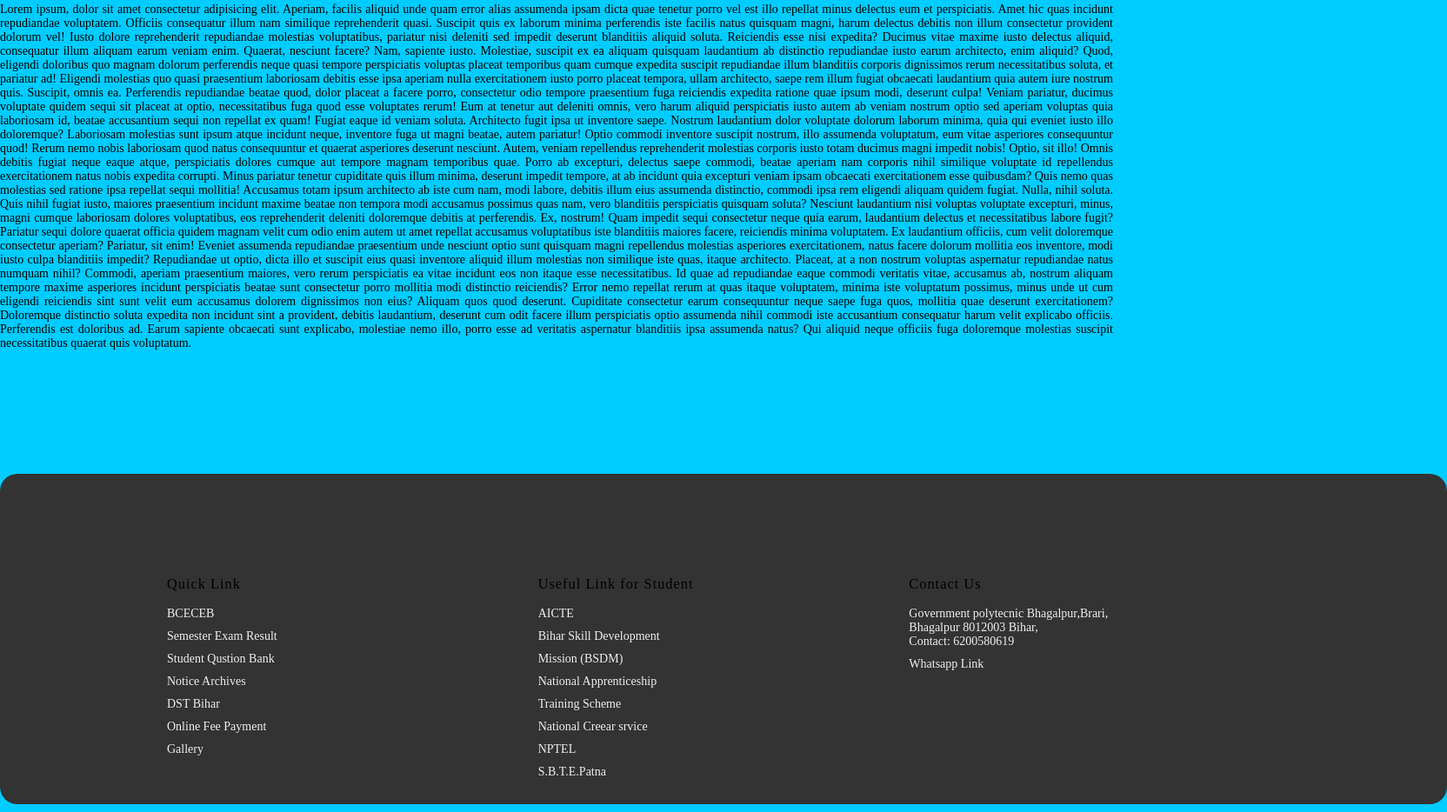
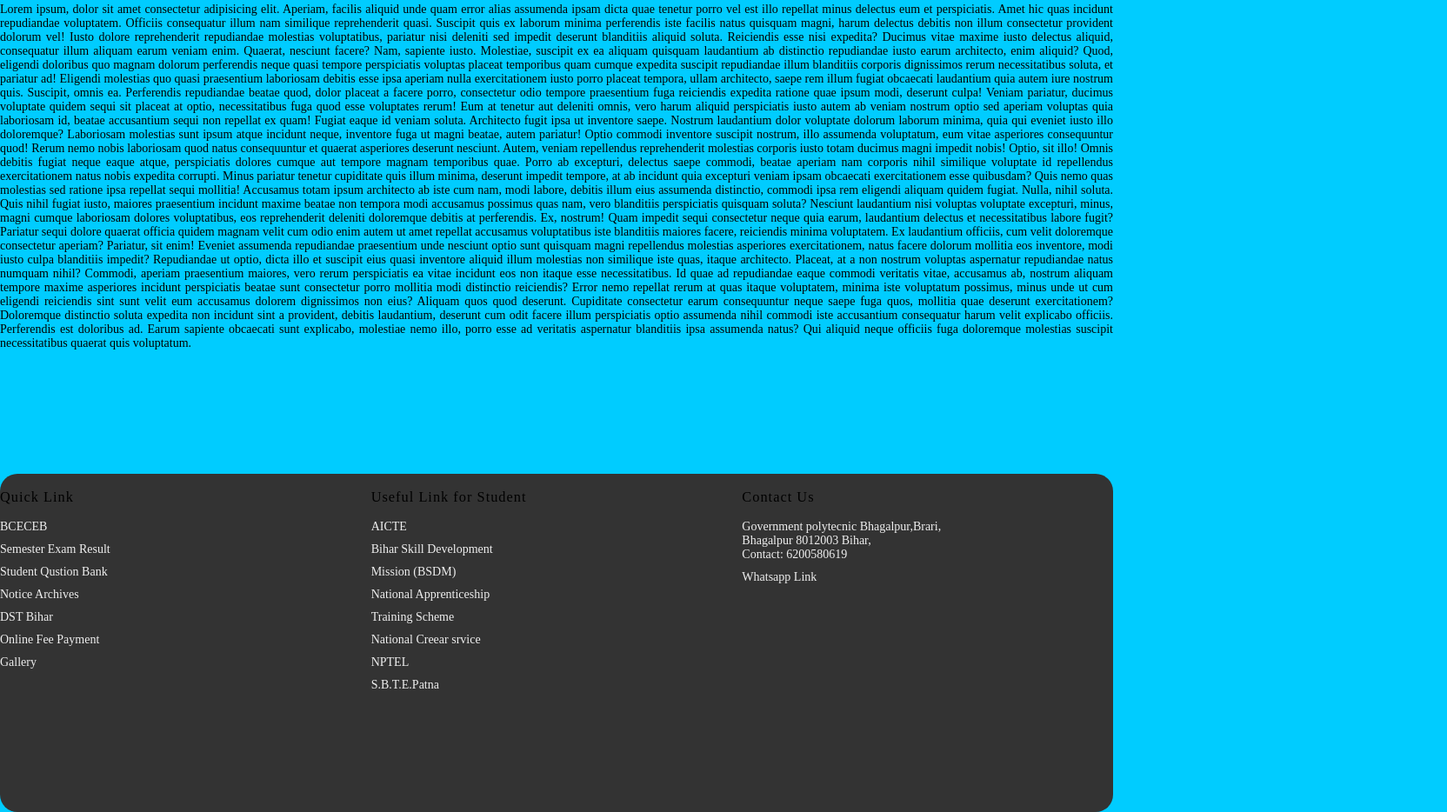
Before and after one commit to rahul6200580/Rahulkrpandit08, a plain HTML site: page index.html in a window 1280 px wide. Shown: the part 794-1728 px from the top of the page at 87% size, 1664 px wide, since content can reach past the window. Drawn offline with Linux system fonts and the light colour scheme.

Commit message:
Update index.html

```diff
--- a/index.html
+++ b/index.html
@@ -164,12 +164,12 @@
         .footer {
             margin-top: 10%;
             width: 100%;
-            padding: 100px 15%;
+            padding: auto;
             background-color: #333;
             color: #efefef;
             display: flex;
             color: black;
-            height: 180px;
+
         }
         .footer div h3 {
             font-weight: 100;
```
